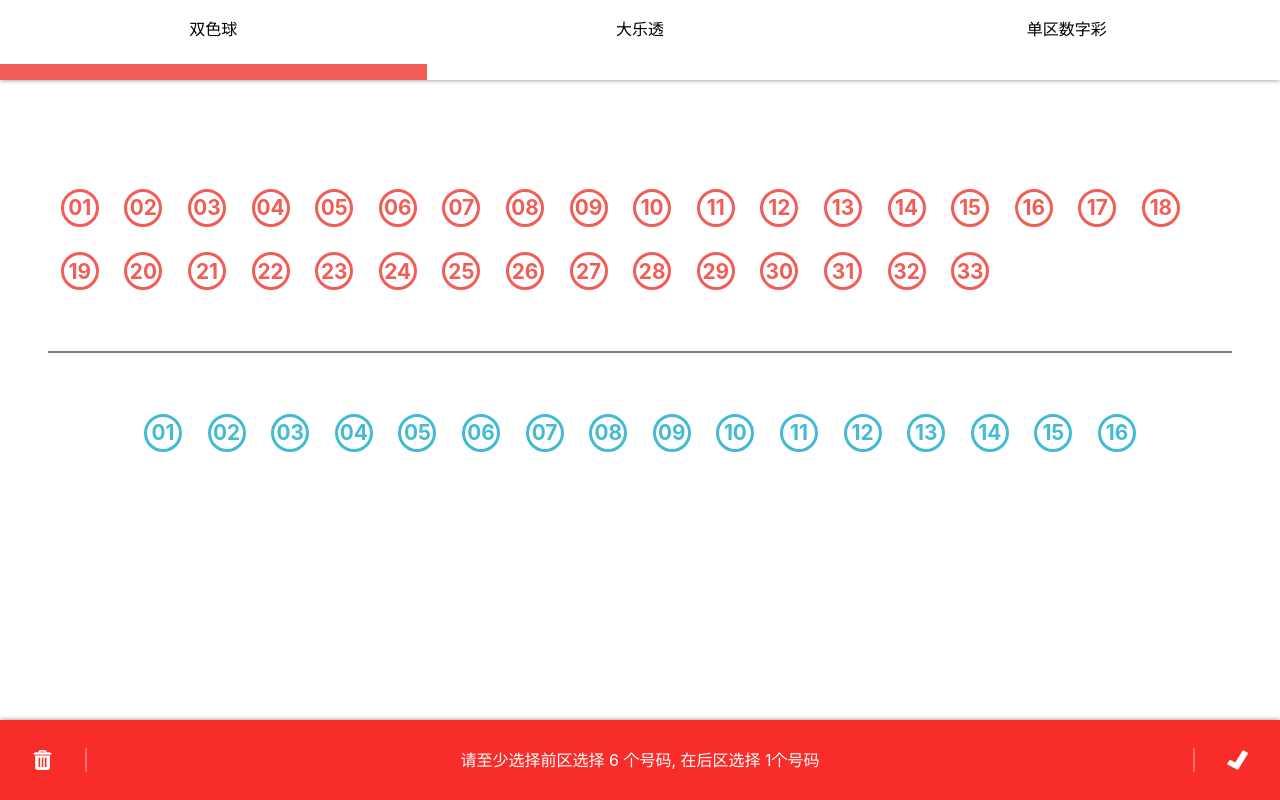
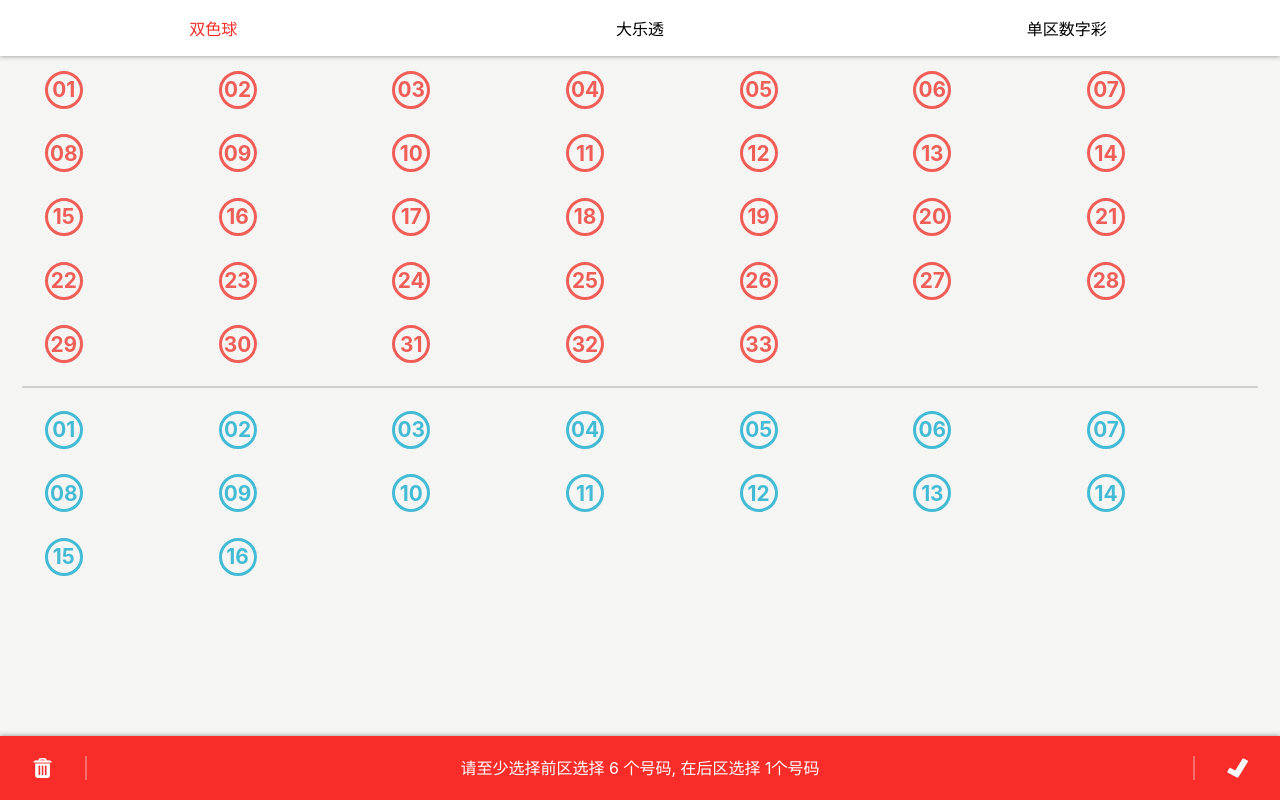
Before and after one commit to zehaowork/lottery-app, a React (Create React App) app: page / in a window 1280 px wide. Built offline with nearby package versions, Linux system fonts and the light colour scheme; the HTML template or start-up script is replaced by a standard one.

Commit message:
UI fixes

```diff
--- a/src/App.css
+++ b/src/App.css
@@ -4,11 +4,12 @@
   flex: 1;
 
   height: 100vh;
+  background-color: #f5f5f4;
 }
 
 .tab-bar {
   width: 100vw;
-  height: 5rem;
+  height: 3.5rem;
   display: flex;
   justify-content: space-around;
   background-color: white;
--- a/src/App.js
+++ b/src/App.js
@@ -1,4 +1,4 @@
-import {useState} from 'react'
+import React,{useState} from 'react'
 import Tab from './components/tab/tab.jsx'
 import Lottery from './lottery'
 import Game from './components/game/game.jsx'
@@ -22,7 +22,7 @@ function App() {
 
 //数字彩tab的渲染函数
   const gameItem = games.map((game,index)=>{
-    return<Tab  key ={game.id} switchTab={()=>{switchTab(index)}} currentIdx={currentIdx} index={index} name={game.name} />
+    return <Tab  key ={game.id} switchTab={()=>{switchTab(index)}} currentIdx={currentIdx} index={index} name={game.name} />
   })
 
   //条件渲染，数字彩 => 切换不同数字彩 会导致 之前进度的丢失。
--- a/src/components/game/game.css
+++ b/src/components/game/game.css
@@ -1,5 +1,5 @@
 .content {
-  margin: 5rem 0;
+  margin: 3rem 0;
 }
 
 .selection-area {
@@ -7,23 +7,31 @@
   flex-direction: column;
   align-items: center;
   flex: 1;
-  padding: 3rem;
+  padding: 0 2rem;
 }
 .selection-area > div {
-  display: flex;
-  padding: 3rem 0;
-  flex-wrap: wrap;
-  align-content: flex-start;
-  border-bottom: 0.14rem solid grey;
+  display: grid;
+  justify-content: center;
+  align-content: center;
+
+  grid-template-columns: repeat(7, 1fr);
+  border-bottom: 0.14rem solid #d0d0d0;
+  width: 100%;
+  padding: 10px;
 }
 
 .selection-area > div:last-child {
-  border-bottom: 0.14rem solid white;
+  border-bottom: 0.14rem solid transparent;
 }
+/* 伪元素，用于填充最后一行的空间 */
+/* .selection-area > div::after {
+  content: "";
 
+  margin: auto;
+} */
 .footer {
   width: 100%;
-  height: 5rem;
+  height: 4rem;
   position: fixed;
   bottom: 0;
   display: flex;
--- a/src/components/tab/tab.css
+++ b/src/components/tab/tab.css
@@ -9,9 +9,13 @@
 
 .tab-item div {
   width: 100%;
-  height: 1rem;
+  height: 0.5rem;
 }
 
 .active {
   background-color: #f82d29;
 }
+
+.p-active {
+  color: #f82d29;
+}
--- a/src/components/tab/tab.jsx
+++ b/src/components/tab/tab.jsx
@@ -1,8 +1,8 @@
 import './tab.css';
 // tab部分
 function Tab(props){
-    return <div onClick={()=>{props.switchTab();}} class='tab-item'>
-        <p>{props.name}</p>
+    return <div  onClick={()=>{props.switchTab();}} class='tab-item'>
+        <p class={props.currentIdx === props.index?'p-active':''} >{props.name}</p>
         <div className={props.currentIdx === props.index?'active':''} ></div>
     </div>
 
```
